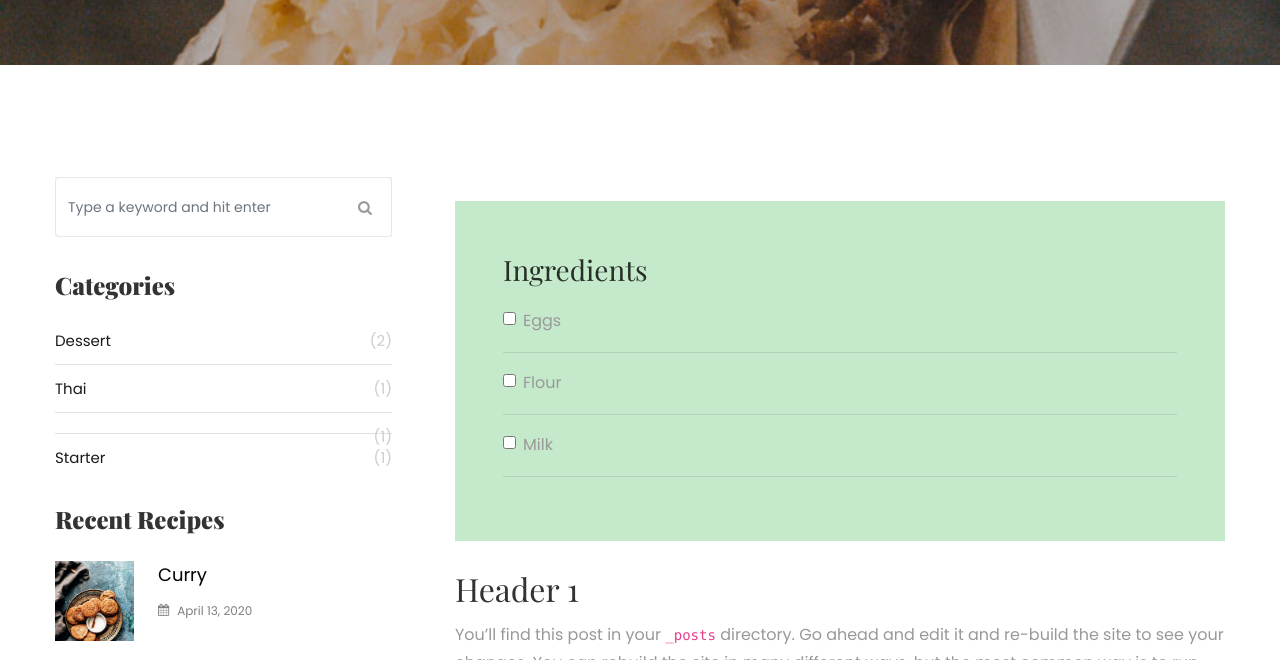
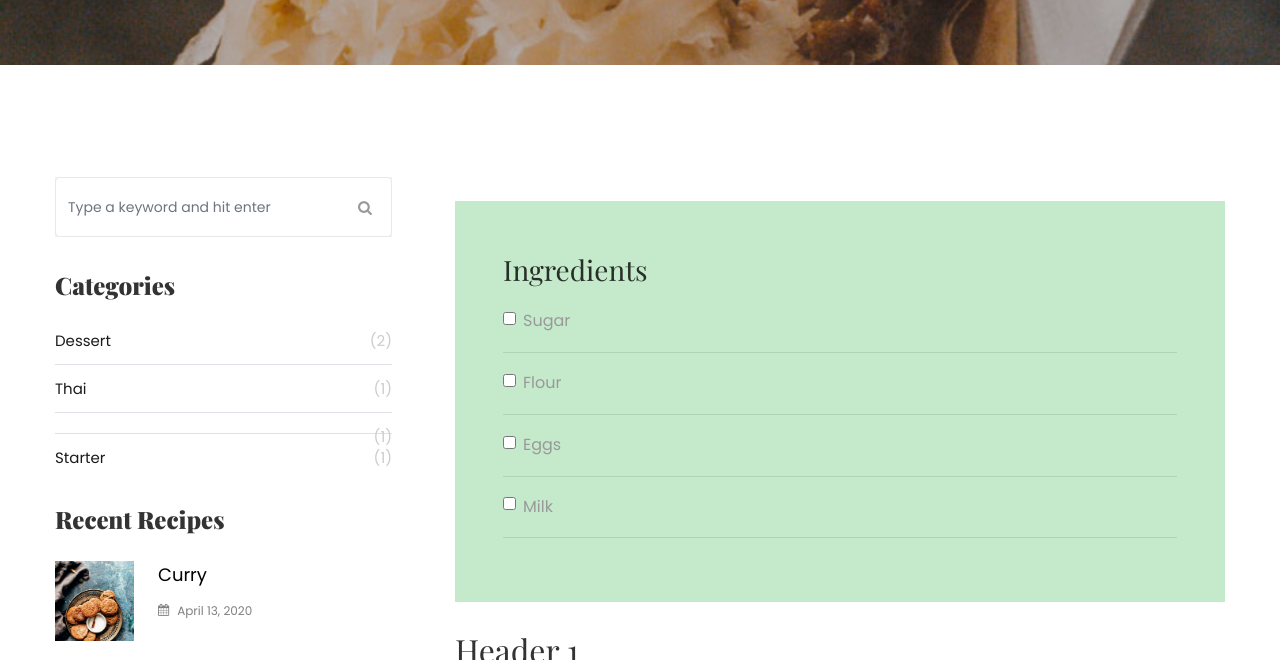
Before and after one commit to serialberry/abula, a plain HTML site: page 2020/04/Curry-copy.html in a window 1280 px wide. Shown: the part 526-1186 px from the top of the page. Drawn offline with nearby package versions, Linux system fonts and the light colour scheme; some packages are replaced by stand-ins of ours; no server answers; files whose address does not match are found by name; a web font is replaced by a local one.

Commit message:
Update master to output generated at 58601d1

```diff
--- a/2020/04/Curry-copy.html
+++ b/2020/04/Curry-copy.html
@@ -69,10 +69,10 @@
           <h3> Ingredients</h3>
 
           <div class="form-check mt-3">
-            <input class="form-check-input ingredient" type="checkbox" name="Eggs" id="Eggs"
-              value="Eggs">
-            <label class="form-check-label ingredient" for="Eggs">
-              Eggs
+            <input class="form-check-input ingredient" type="checkbox" name="Sugar" id="Sugar"
+              value="Sugar">
+            <label class="form-check-label ingredient" for="Sugar">
+              Sugar
             </label>
           </div>
           <hr>
@@ -83,6 +83,16 @@
               value="Flour">
             <label class="form-check-label ingredient" for="Flour">
               Flour
+            </label>
+          </div>
+          <hr>
+
+
+          <div class="form-check mt-3">
+            <input class="form-check-input ingredient" type="checkbox" name="Eggs" id="Eggs"
+              value="Eggs">
+            <label class="form-check-label ingredient" for="Eggs">
+              Eggs
             </label>
           </div>
           <hr>
--- a/feed.xml
+++ b/feed.xml
@@ -1,4 +1,4 @@
-<?xml version="1.0" encoding="utf-8"?><feed xmlns="http://www.w3.org/2005/Atom" ><generator uri="https://jekyllrb.com/" version="4.0.1">Jekyll</generator><link href="/feed.xml" rel="self" type="application/atom+xml" /><link href="/" rel="alternate" type="text/html" /><updated>2020-05-23T10:20:31-05:00</updated><id>/feed.xml</id><title type="html">Abula</title><subtitle>South Asian recipes</subtitle><entry><title type="html">Curry dish 1</title><link href="/2020/04/Curry-copy.html" rel="alternate" type="text/html" title="Curry dish 1" /><published>2020-04-13T06:50:36-05:00</published><updated>2020-04-13T06:50:36-05:00</updated><id>/2020/04/Curry%20copy</id><content type="html" xml:base="/2020/04/Curry-copy.html">&lt;h2 id=&quot;header-1&quot;&gt;Header 1&lt;/h2&gt;
+<?xml version="1.0" encoding="utf-8"?><feed xmlns="http://www.w3.org/2005/Atom" ><generator uri="https://jekyllrb.com/" version="4.0.1">Jekyll</generator><link href="/feed.xml" rel="self" type="application/atom+xml" /><link href="/" rel="alternate" type="text/html" /><updated>2020-05-23T10:23:37-05:00</updated><id>/feed.xml</id><title type="html">Abula</title><subtitle>South Asian recipes</subtitle><entry><title type="html">Curry dish 1</title><link href="/2020/04/Curry-copy.html" rel="alternate" type="text/html" title="Curry dish 1" /><published>2020-04-13T06:50:36-05:00</published><updated>2020-04-13T06:50:36-05:00</updated><id>/2020/04/Curry%20copy</id><content type="html" xml:base="/2020/04/Curry-copy.html">&lt;h2 id=&quot;header-1&quot;&gt;Header 1&lt;/h2&gt;
 &lt;p&gt;You’ll find this post in your &lt;code class=&quot;highlighter-rouge&quot;&gt;_posts&lt;/code&gt; directory. Go ahead and edit it and re-build the site to see your changes. You can rebuild the site in many different ways, but the most common way is to run &lt;code class=&quot;highlighter-rouge&quot;&gt;jekyll serve&lt;/code&gt;, which launches a web server and auto-regenerates your site when a file is updated.&lt;/p&gt;
 
 &lt;p&gt;Jekyll requires blog post files to be named according to the following format:&lt;/p&gt;
```
